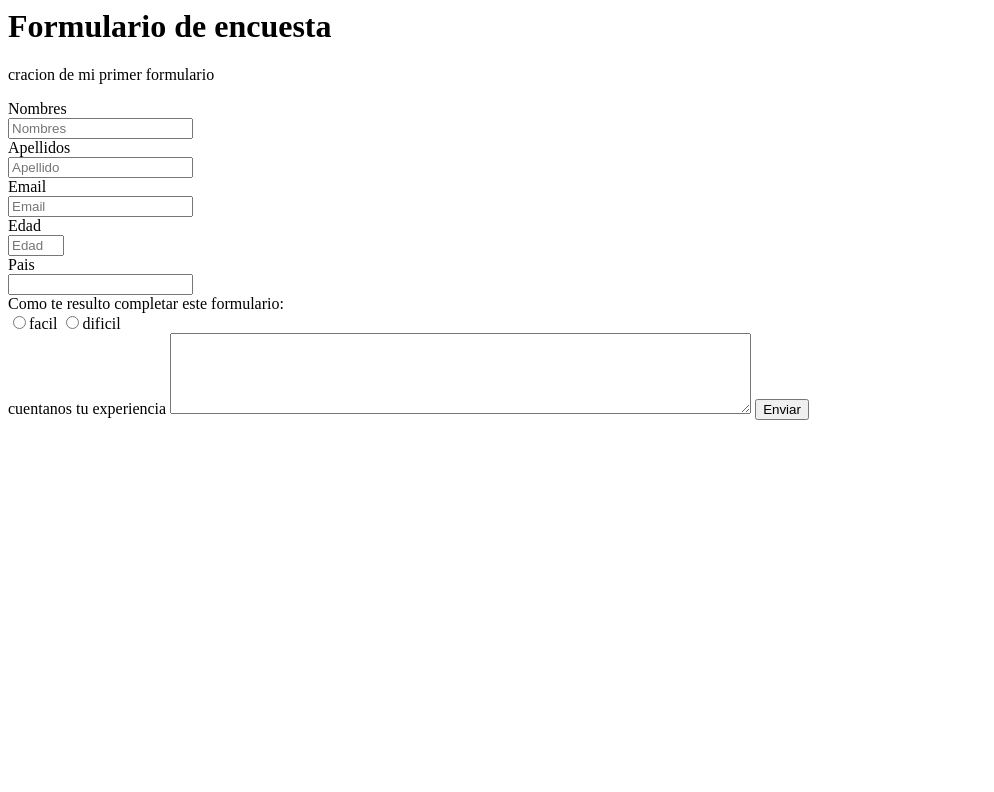
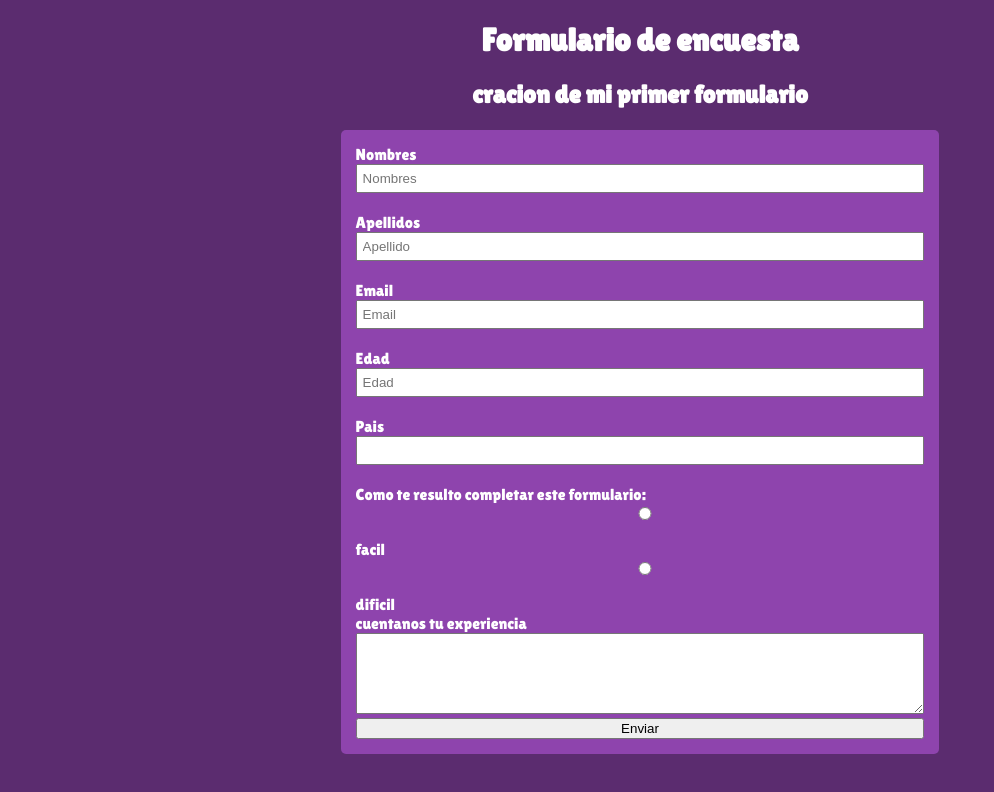
Before and after one commit to ayelen-barrientos/Formulario, a plain HTML site: page index.html in a window 1280 px wide. Shown: the whole page, without its empty margins (0-994 px from the left). Drawn offline with Linux system fonts and the light colour scheme.

Commit message:
arreglos en html y en css

```diff
--- a/estilo.css
+++ b/estilo.css
@@ -1,16 +1,28 @@
-h1,p{
+body{
+  background-color:#5B2C6F;
+  font-family: 'Lilita One', cursive;
+  color:white;
+
+}
+
+.header{
   text-align: center;
+
+}
+#description{
+  font-size: 25px;
 }
 .container{
   position: absolute;
 
 }
-   form{
-    background-color: purple;
+ .formulario{
+  background-color: #8E44AD ;
   width: 45%;
-    border-radius: 4px;
+  border-radius: 5px;
   padding: 15px;
-
+  margin-left:auto;
+  margin-right:auto;
 
 }
 input{
@@ -19,13 +31,14 @@ h1,p{
   padding: 5px;
   box-sizing: border-box;
 }
-  button {
-    width: 100%;
+.input:focus{
+  border-color: #5B2C6F;
 }
-  button :hover{
-    blackground: pruple;
+.boton{
+  position: relative;
 }
-  textarea{
+
+textarea,button{
   width: 100%;
    box-sizing: border-box;
 }
--- a/index.html
+++ b/index.html
@@ -1,14 +1,22 @@
-<script src="https://cdn.freecodecamp.org/testable-projects-fcc/v1/bundle.js"></script>
-<main>
+<!DOCTYPE html>
+<html lang="en">
 <head>
-  <h1 id="title">Formulario de encuesta</h1>
-  <p id ="description">cracion de mi primer formulario</p>
+  <meta charset="UTF-8">
+  <meta http-equiv="X-UA-Compatible" content="IE=edge">
+  <meta name="viewport" content="width=device-width, initial-scale=1.0">
+  <title>Document</title>
+  <link rel="stylesheet" href="estilo.css">
+  <link href="https://fonts.googleapis.com/css2?family=Lilita+One&display=swap" rel="stylesheet">
 </head>
 <body>
-<form class="container">
+  <header class="header">
+    <h1 id="title">Formulario de encuesta</h1>
+    <h2 id ="description">cracion de mi primer formulario</h2>
+  </header>
+ <div>
+    <form class="formulario">
       <label for="name">Nombres</label><br>
         <input id="name-label" type="text"placeholder="Nombres" name="name"  required><br>
-
      <label for="surname-label">Apellidos</label><br>
         <input id="surname-label" tipe="text"placeholder="Apellido" nome="surname"><br>
 
@@ -27,16 +35,18 @@
             <option value="Paraguau">
             <option value="Uruguay">
           </datalist><br>
-
+      <div class="boton">
       <label > Como te resulto completar este formulario:
         <br><input id="facil" type="radio" name="facil-dificil">facil
       </label>
       <label >
         <input id="dificil" type="radio" name="facil-dificil">dificil
       </label><br>
+    </div>
       <label>cuentanos tu experiencia</label>
         <textarea rows="5" cols="70"></textarea>
       <button type="submit">Enviar</button>
     </form>
+ </div>
 </body>
-</main>
+</html>
```
Lines whose indentation alone changed are shown as unchanged.
